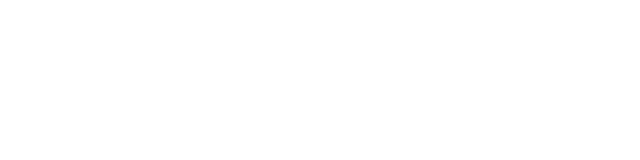
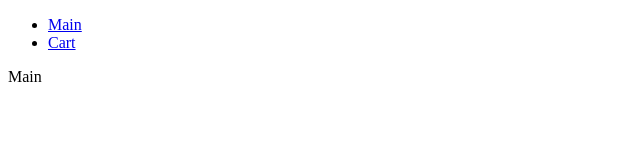
Before and after one commit to uvanov/ebs-fe-test, a React (Create React App) app: page / in a window 1280 px wide. Shown: the top 160 px of the page, without its empty margins (0-640 px from the left). Built offline with nearby package versions, Linux system fonts and the light colour scheme.

Commit message:
Routes layout

```diff
--- a/src/App.tsx
+++ b/src/App.tsx
@@ -1,10 +1,24 @@
 import React from 'react';
+import {
+  BrowserRouter,
+  Route,
+  Routes,
+} from 'react-router-dom';
+
+import Main from './pages/Main/Main';
+import Cart from './pages/Cart/Cart';
+import Layout from './pages/Layout/Layout';
 
 const App: React.FC = () => {
   return (
-    <div>
-
-    </div>
+    <BrowserRouter>
+      <Routes>
+        <Route path='/' element={ <Layout/> }>
+          <Route index element={ <Main /> } />
+          <Route path='cart' element={ <Cart /> } />
+        </Route>
+      </Routes>
+    </BrowserRouter>
   );
 };
 
--- /dev/null
+++ b/src/pages/Cart/Cart.tsx
@@ -0,0 +1,11 @@
+import React from 'react';
+
+const Cart: React.FC = () => {
+  return (
+    <div>
+      Cart
+    </div>
+  );
+};
+
+export default Cart;
--- /dev/null
+++ b/src/pages/Layout/Layout.tsx
@@ -0,0 +1,24 @@
+import React from 'react';
+import { Link, Outlet } from 'react-router-dom';
+
+const Layout: React.FC = () => {
+  return (
+    <div>
+      <header>
+        <nav>
+          <ul>
+            <li>
+              <Link to='/'>Main</Link>
+            </li>
+            <li>
+              <Link to='/cart'>Cart</Link>
+            </li>
+          </ul>
+        </nav>
+      </header>
+      <Outlet/>
+    </div>
+  );
+};
+
+export default Layout;
--- /dev/null
+++ b/src/pages/Main/Main.tsx
@@ -0,0 +1,11 @@
+import React from 'react';
+
+const Main: React.FC = () => {
+  return (
+    <div>
+      Main
+    </div>
+  );
+};
+
+export default Main;
```
